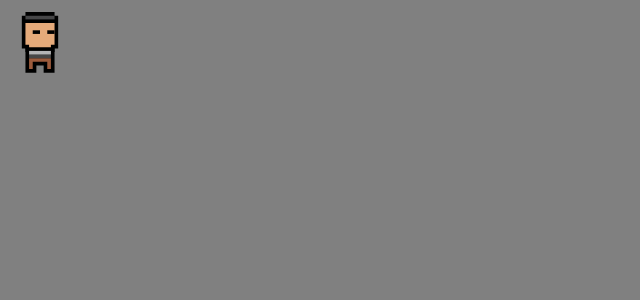
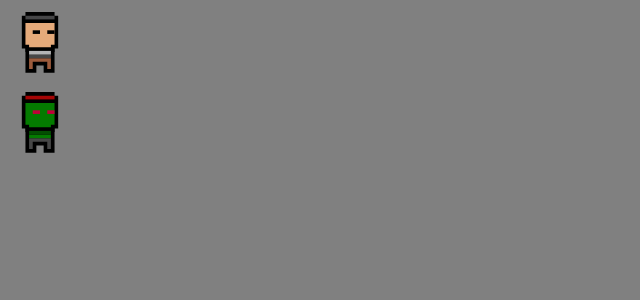
Before and after one commit to franciscoblancojn/game, a Next.js app: page / in a window 1280 px wide. Shown: the top 300 px of the page, without its empty margins (0-640 px from the left). Built offline with nearby package versions, Linux system fonts and the light colour scheme.

Commit message:
inti enemy

```diff
--- /dev/null
+++ b/src/enemy/index.tsx
@@ -0,0 +1,48 @@
+
+import { useHuman } from "@/human";
+import { useEffect, useState } from "react";
+
+
+
+interface useEnemyProps { }
+const useEnemy = ({ }: useEnemyProps) => {
+
+  const { Human, onMove } = useHuman({});
+
+  const onMoveEnemy = () => {
+    // onMove({
+    //   x: keyPress.d ? 1 : keyPress.a ? -1 : 0,
+    //   y: keyPress.s ? 1 : keyPress.w ? -1 : 0
+    // });
+  };
+
+  useEffect(() => {
+    // const t = setInterval(() => {
+    //   onMoveEnemy();
+    // }, 1);
+    // return () => {
+    //   clearInterval(t);
+    // };
+  }, []);
+
+  const onLoadEnemy = () => {
+
+  };
+  useEffect(onLoadEnemy, []);
+
+  return {
+    Human,
+  };
+};
+
+export const Enemy = () => {
+  const { Human } = useEnemy({});
+
+  return (
+    <>
+      <div data-id="enemy" className="enemy">
+        {Human}
+      </div>
+    </>
+  );
+};
--- /dev/null
+++ b/src/enemy/styles.scss
@@ -0,0 +1,9 @@
+.enemy {
+    // --human-border
+    --human-hat:#a50606;
+    --human-face:#047b00;
+    --human-eye : #c10039;
+    --human-body-1 : #047b00;
+    --human-body-2 : #034e01;
+    --human-legs : #474747;
+}
--- a/src/human/index.tsx
+++ b/src/human/index.tsx
@@ -24,7 +24,7 @@ export const useHuman = ({
   const [move, setMove] = useState(false);
   const [directionX, setDirectionX] = useState<"right" | "left">("right");
 
-  const onMove = ({ x, y,speed : speedP }: HumanPos) => {
+  const onMove = ({ x, y, speed: speedP }: HumanPos) => {
     const length = Math.max(Math.sqrt(Number(x) ** 2 + Number(y) ** 2), 0.1);
     const nx = x / length;
     const ny = y / length;
@@ -71,54 +71,47 @@ export const useHuman = ({
               <path
                 data-id="border"
                 d="M15 14H7V13H6V4H7V3H15V4H16V13H15V14Z"
-                fill="black"
+                fill="var(--human-border,black)"
               />
-              <path data-id="hat" d="M15 4H7V5H15V4Z" fill="#464647" />
+              <path data-id="hat" d="M15 4H7V5H15V4Z" fill="var(--human-hat,#464647)" />
               <path
                 data-id="face"
                 d="M15 6H7V12H8V13H14V12H15V6Z"
-                fill="#E5AA7A"
+                fill="var(--human-face,#E5AA7A)"
               />
               <g data-id="eyes">
-                <path data-id="eyeleft" d="M9 9V8H11V9H9Z" fill="black" />
-                <path data-id="eyeright" d="M15 8H13V9H15V8Z" fill="black" />
+                <path data-id="eyeleft" d="M9 9V8H11V9H9Z" fill="var(--human-eye,black)" />
+                <path data-id="eyeright" d="M15 8H13V9H15V8Z" fill="var(--human-eye,black)" />
               </g>
             </g>
             <g data-id="Body-stop" className="human-body-stop">
               <path
                 data-id="border_2"
                 d="M10 20H7V13H15V20H12V18H10V20Z"
-                fill="black"
+                fill="var(--human-border,black)"
               />
               <path
                 data-id="legs"
                 d="M8 19H9V17H13V19H14V16H8V19Z"
-                fill="#9C5B3C"
+                fill="var(--human-legs,#9C5B3C)"
               />
-              <path data-id="body2" d="M14 15H8V16H14V15Z" fill="#474747" />
-              <path data-id="body1" d="M14 14H8V15H14V14Z" fill="#B4B4B5" />
             </g>
             <g data-id="Body-move" className="human-body-move">
               <path
                 data-id="border_3"
                 d="M12 18H10H9V19H8V20H6V18H7V13H15V18H16V20H14V19H13V18H12Z"
-                fill="black"
+                fill="var(--human-border,black)"
               />
               <path
                 data-id="legs_2"
                 d="M7 19V18H8V16H14V18H15V19H14V18H13V17H9V18H8V19H7Z"
-                fill="#9C5B3C"
+                fill="var(--human-legs,#9C5B3C)"
               />
-              <path data-id="body2_2" d="M14 15H8V16H14V15Z" fill="#474747" />
-              <path data-id="body1_2" d="M14 14H8V15H14V14Z" fill="#B4B4B5" />
             </g>
-
-            {/* <g data-id="Body-move" className="human-body-move">
-                        <path data-id="border_2" d="M11 18H10H9V19H8V20H6V18H7V13H15V18H14V19H13V20H11V19V18Z" fill="black" />
-                        <path data-id="legs" d="M7 19V18H8V16H14V18H13V19H12V18H13V17H9V18H8V19H7Z" fill="#9C5B3C" />
-                        <path data-id="body2" d="M14 15H8V16H14V15Z" fill="#474747" />
-                        <path data-id="body1" d="M14 14H8V15H14V14Z" fill="#B4B4B5" />
-                    </g> */}
+            <g data-id="Body-top" className="human-body-top">
+              <path data-id="body2" d="M14 15H8V16H14V15Z" fill="var(--human-body-1,#474747)" />
+              <path data-id="body1" d="M14 14H8V15H14V14Z" fill="var(--human-body-2,#B4B4B5)" />
+            </g>
           </svg>
         </div>
       </>
--- a/src/pages/index.tsx
+++ b/src/pages/index.tsx
@@ -1,3 +1,4 @@
+import { Enemy } from "@/enemy";
 import { Map } from "@/map";
 import { Player } from "@/player";
 
@@ -6,6 +7,8 @@ export default function Home() {
     <>
       <Map>
         <Player />
+
+        <Enemy/>
       </Map>
     </>
   );
--- a/src/styles/index.css
+++ b/src/styles/index.css
@@ -24,8 +24,7 @@ html {
 }
 .human-head {
   translate: 0 0;
-  animation: animate-human-head var(--speed-head) steps(3, end) infinite
-    alternate;
+  animation: animate-human-head var(--speed-head) steps(3, end) infinite alternate;
 }
 @keyframes animate-human-head {
   from {
@@ -40,8 +39,7 @@ html {
     opacity: 0;
   }
 }
-.human-body-stop,
-.human-body-move {
+.human-body-stop, .human-body-move {
   opacity: 1;
   animation: var(--animation-move-body);
 }
@@ -61,7 +59,16 @@ html {
   transform: rotateY(180deg);
 }
 
-[data-id="map"] {
+.enemy {
+  --human-hat:#a50606;
+  --human-face:#047b00;
+  --human-eye: #c10039;
+  --human-body-1: #047b00;
+  --human-body-2: #034e01;
+  --human-legs: #474747;
+}
+
+[data-id=map] {
   background: gray;
   overflow: auto;
   width: 100dvw;
--- a/src/styles/index.scss
+++ b/src/styles/index.scss
@@ -11,4 +11,5 @@ html {
 
 @import "../human/styles.scss";
 @import "../player/styles.scss";
+@import "../enemy/styles.scss";
 @import "../map/styles.scss";
```
Also changed, not shown: src/human/styles.scss (+8 -0 lines), 1 other file (tests, documents, lock files or other folders).
